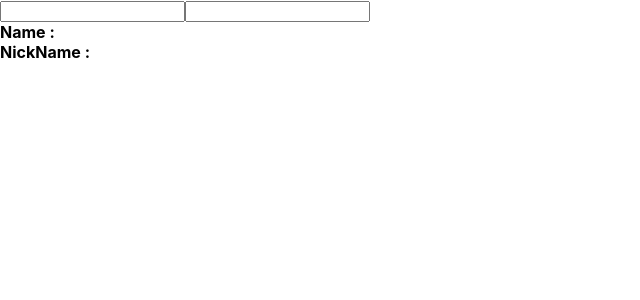
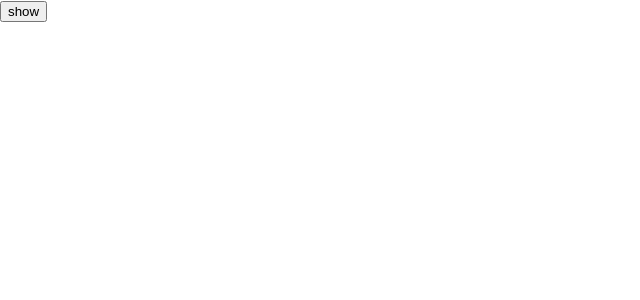
Before and after one commit to es5h/react-hooks-tutorial, a React (Create React App) app: page / in a window 1280 px wide. Shown: the top 300 px of the page, without its empty margins (0-640 px from the left). Built offline with nearby package versions, Linux system fonts and the light colour scheme.

Commit message:
useEffect practice mount and umount

```diff
--- a/src/App.js
+++ b/src/App.js
@@ -1,10 +1,17 @@
-import logo from './logo.svg';
 import './App.css';
 import Info from './Info'
+import {useState} from "react";
 
 const App = () => {
+  const [visible, setVisible] = useState(false);
+
   return (
-      <Info />
+    <div>
+      <button onClick = {() => {setVisible(!visible)}}>
+        {visible ? "hide" : "show"}
+      </button>
+      {visible && <Info />}
+    </div>
   ) ;
 }
 
--- a/src/Info.js
+++ b/src/Info.js
@@ -4,8 +4,12 @@
   const [name, setName] = useState('');
   const [nickName, setNickName] = useState('');
   useEffect(() => {
-    console.log("render complete!");
+    console.log("effect");
     console.log(name);
+    return () => {
+      console.log('cleanup');
+      console.log(name);
+    }
   },[name]);
 
   const onChangeName = e => {
```
